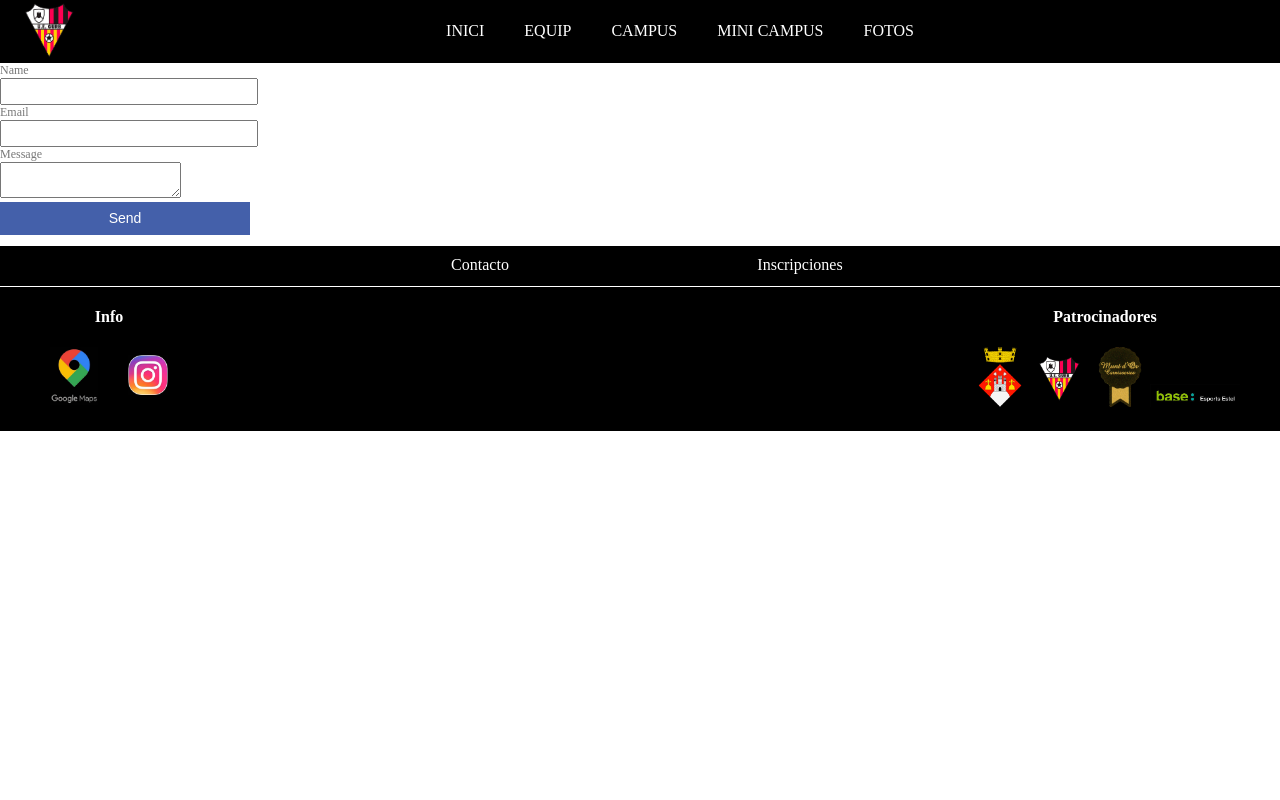
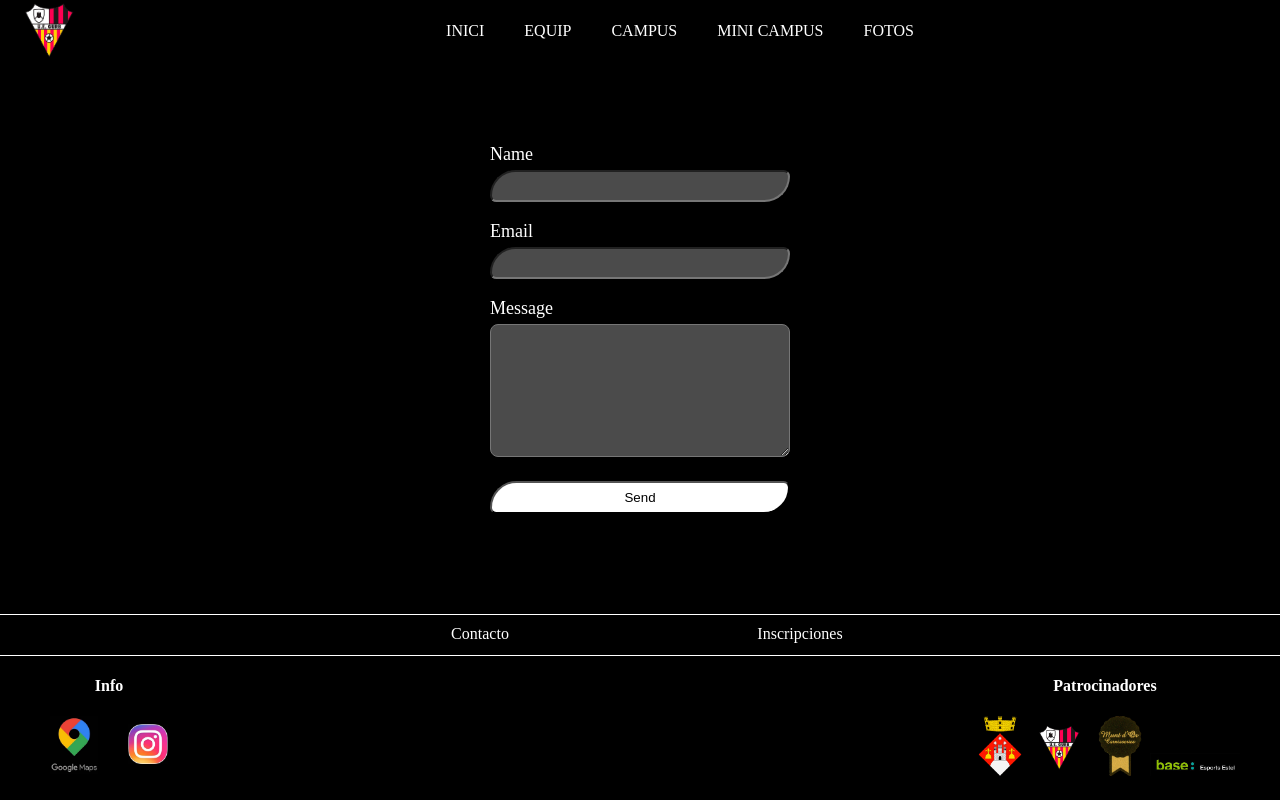
Before and after one commit to danicampdelacreu/Campus-react_vite, a React (Vite) app in the folder react_vite/: page /contacto in a window 1280 px wide. Built offline with nearby package versions, Linux system fonts and the light colour scheme; a web font is replaced by a local one.

Commit message:
Campus, MiniCampus, Contacto CSS

```diff
--- a/react_vite/src/routes/campus/Campus.css
+++ b/react_vite/src/routes/campus/Campus.css
@@ -1,18 +1,18 @@
-/* Campus.css */
-
-
-
 
 .campus-general {
     background-color: black;
     color: white;
     text-align: center;
-    padding: 0%;
+    width: 100%;
+    border-top: white 1px solid;
 }
+.campus-general h1{
+  margin: 0;
+  margin-top: 30px;
+}
+
 .campus-container {
     width: 100%;
-    margin: 0 auto;
-
 }
 
 .campus-image {
@@ -28,22 +28,50 @@
 
   }
 
-  /* Agregar margen izquierdo al primer slide */
-  .campus-slide:first-child {
-    padding-left: 0;
-  }
 
-  /* Agregar margen derecho al último slide */
-  .campus-slide:last-child {
-    padding-right: 0;
-  }
   .slick-dots li button:before{
     color:white !important;
   }
 
-  .campus-link {
-    display: block;
-    margin: 20px auto; /* Centrar el Link horizontalmente y agregar espacio */
-    color: white; /* Color del texto del Link */
-    text-decoration: none; /* Quitar subrayado del Link */
-  }
+  .campus-link{
+    background-color:black;
+    height: 40px;
+    width:100%;
+    margin-left: auto;
+    margin-right: auto;
+    text-align: center;
+
+    margin: 30px auto;
+}
+
+
+.campus-link a {
+  display: inline-block;
+background-color: black;
+color:white;
+text-decoration: none;
+transition: background-color 0.3s, color 0.3s, transform 0.3s;
+width: 500px;
+margin-top: 6px;
+font-size: 22px;
+}
+
+.campus-link a:hover{
+height: 22px;
+background-color: rgba(255, 0, 0, 0.656);
+color: white;
+transform: scale(1.1);
+border-radius: 80px 20px;
+
+}
+
+.campus-expli h4 {
+  border-bottom: white 1px solid;
+  margin-top: 20px;
+  margin-bottom: 0;
+  padding-bottom: 40px;
+  padding-left: 40px;
+  padding-right: 40px;
+  text-align: justify; /* Justificado texto */
+  line-height: 1.5; /* Interlineado texto */
+}
--- a/react_vite/src/routes/contacto/Contacto.css
+++ b/react_vite/src/routes/contacto/Contacto.css
@@ -1,25 +1,60 @@
+
+
+/* Estilos para el contenedor de contacto */
 .contacto {
-    margin-bottom: 10px;
-  }
+  background-color: black;
+  padding: 2cm;
+  display: flex;
+  flex-direction: column;
+  align-items: center;
+  justify-content: center;
+  height: 50vh;
+  font-size: 18px;
+}
 
-  .contacto label {
-    display: block;
-    font-size: 12px;
-    color: #777;
-  }
+/* Estilos para cada elemento dentro del formulario */
+.contacto-name,
+.contacto-email,
+.contacto-message,
+.contacto-submit {
+  margin-bottom: 0.5cm;
+  width:100%;
 
-  .contacto input {
-    display: block;
-    min-width: 250px;
-    line-height: 1.5;
-    font-size: 14px;
-  }
+}
 
-  input[type="submit"] {
-    display: block;
-    padding: 6px 30px;
-    font-size: 14px;
-    background-color: #4460AA;
-    color: #fff;
-    border: none
-  }
+/* Estilos para etiquetas (labels) */
+.contacto label {
+  color: white;
+  display: block;
+  margin-bottom: 5px;
+}
+
+/* Estilos para inputs y textarea */
+.contacto input,
+.contacto textarea {
+  width: 300px;
+  padding: 0.5em;
+  box-sizing: border-box;
+  background-color: rgba(128, 128, 128, 0.587);
+  border-radius: 80px 20px;
+  text-align: center;
+  color:white;
+}
+
+.contacto textarea[name="message"] {
+  height: 10em; /* Definimos una altura de 10em para el textarea del mensaje */
+  border-radius:8px
+}
+
+/* Estilos para el botón de envío */
+.contacto-submit input[type="submit"] {
+  background-color: white;
+  color: black;
+  cursor: pointer;
+  border-radius: 80px 20px;
+}
+
+/* Estilos para el botón de envío al pasar el ratón */
+.contacto-submit input[type="submit"]:hover {
+  background-color: #45a049;
+}
--- a/react_vite/src/routes/contacto/Contacto.jsx
+++ b/react_vite/src/routes/contacto/Contacto.jsx
@@ -33,13 +33,21 @@ export default function Contacto ()  {
   return (
     <div className="contacto">
       <form ref={form} onSubmit={sendEmail}>
+        <div className="contacto-name">
           <label>Name</label>
           <input type="text" name="user_name" />
+        </div>
+        <div className="contacto-email">
           <label>Email</label>
           <input type="email" name="user_email" />
+        </div>
+        <div className="contacto-message">
           <label>Message</label>
           <textarea name="message" />
+        </div>
+        <div className="contacto-submit">
           <input type="submit" value="Send" />
+        </div>
       </form>
     </div>
   );
--- a/react_vite/src/routes/minicampus/Minicampus.css
+++ b/react_vite/src/routes/minicampus/Minicampus.css
@@ -1,12 +1,19 @@
-/* Minicampus.css */
+
 
 .minicampus-general {
-    background-color: white;
+  background-color: black;
+  color: white;
+  text-align: center;
+  width: 100%;
+  border-top: white 1px solid;
 }
+.minicampus-general h1{
+margin: 0;
+margin-top: 30px;
+}
+
 .minicampus-container {
   width: 100%;
-    margin: 0 auto;
-
 }
 
 .minicampus-image {
@@ -18,15 +25,54 @@
 
 .minicampus-slide {
   display: flex;
+  margin: 20px 0;
 
 }
 
-  /* Agregar margen izquierdo al primer slide */
-  .minicampus-slide:first-child {
-    padding-left: 0;
+
+.slick-dots li button:before{
+  color:white !important;
 }
 
-  /* Agregar margen derecho al último slide */
-  .minicampus-slide:last-child {
-    padding-right: 0;
+.minicampus-link{
+  background-color:black;
+  height: 40px;
+  width:100%;
+  margin-left: auto;
+  margin-right: auto;
+  text-align: center;
+
+  margin: 30px auto;
 }
+
+
+.minicampus-link a {
+display: inline-block;
+background-color: black;
+color:white;
+text-decoration: none;
+transition: background-color 0.3s, color 0.3s, transform 0.3s;
+width: 500px;
+margin-top: 6px;
+font-size: 22px;
+}
+
+.minicampus-link a:hover{
+height: 22px;
+background-color: rgba(255, 0, 0, 0.656);
+color: white;
+transform: scale(1.1);
+border-radius: 80px 20px;
+
+}
+
+.minicampus-expli h4 {
+border-bottom: white 1px solid;
+margin-top: 20px;
+margin-bottom: 0;
+padding-bottom: 40px;
+padding-left: 40px;
+padding-right: 40px;
+text-align: justify; /* Justificado texto */
+line-height: 1.5; /* Interlineado texto */
+}
--- a/react_vite/src/routes/minicampus/Minicampus.jsx
+++ b/react_vite/src/routes/minicampus/Minicampus.jsx
@@ -51,11 +51,15 @@ export default function MiniCampus() {
           ))}
         </Slider>
       </div>
+      <div className="minicampus-link">
       <Link to="https://docs.google.com/forms/d/e/1FAIpQLSe6B07RzPaMJ2vzpqXyJtHYYUNgAYdDtHKiuUykSujZy-AYHQ/viewform">Inscripciones</Link>
+      </div>
+      <div className="minicampus-expli">
       <h4>
         Lorem ipsum dolor sit amet consectetur adipisicing elit. Repellat a officiis veniam aliquid. Dolorem tenetur animi optio repellat consectetur, numquam repellendus debitis, neque, impedit quas odit officiis nostrum eveniet reprehenderit?
         Lorem ipsum dolor sit amet consectetur adipisicing elit. Earum, cum amet? Voluptate quibusdam necessitatibus perferendis velit corrupti quas, ea reprehenderit magnam maxime unde deserunt alias quisquam et quasi illo voluptas?
       </h4>
+      </div>
     </div>
   );
 }
```
Lines whose indentation alone changed are shown as unchanged.
